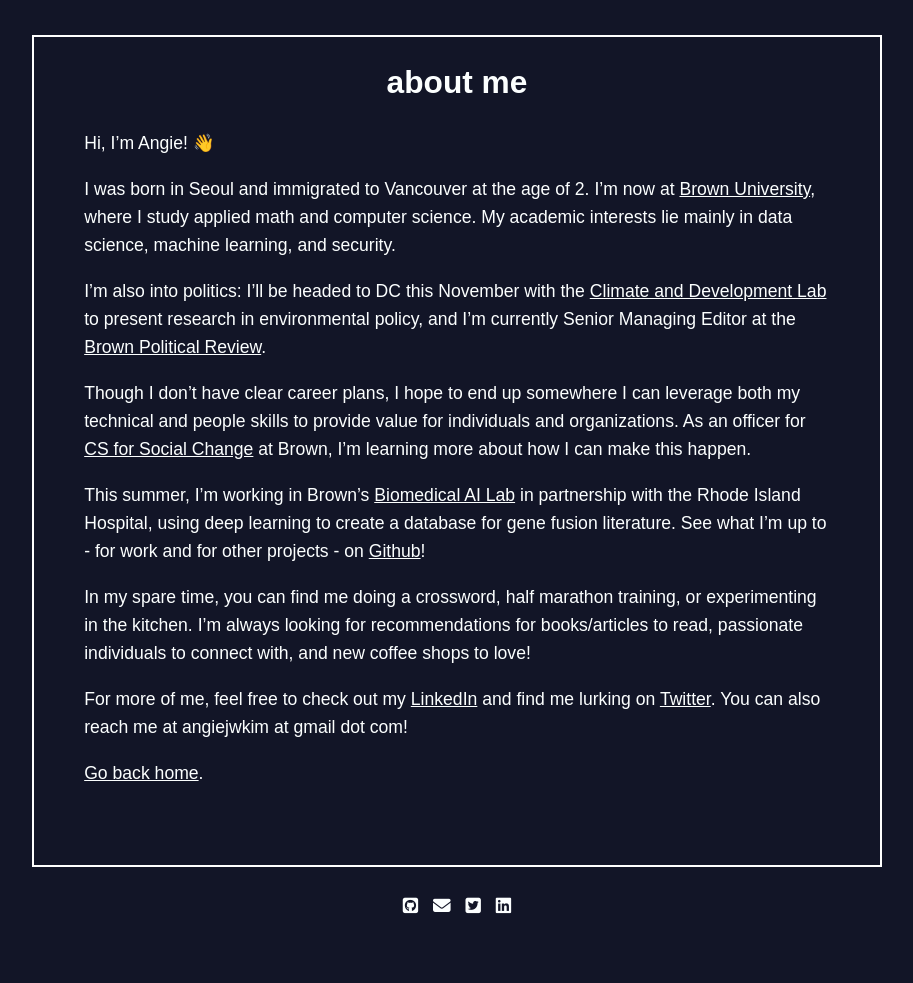
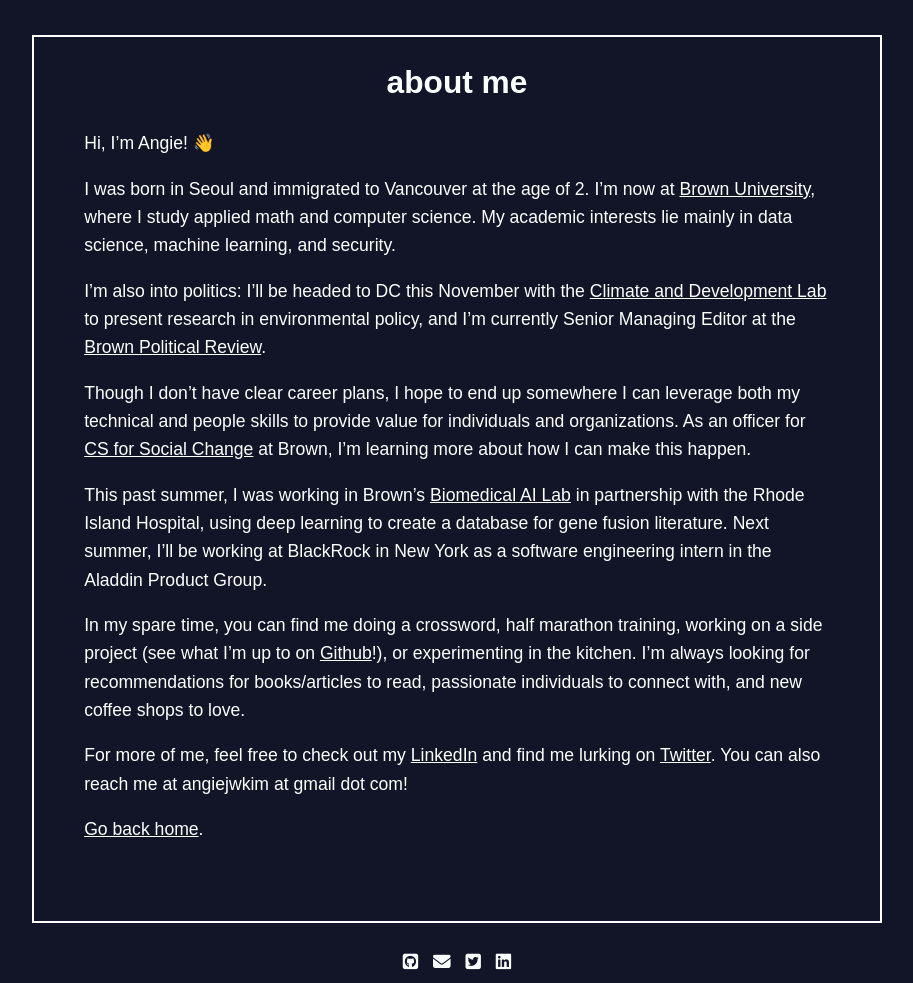
Before and after one commit to angiejwkim/angiejwkim.github.io, a Jekyll site: the page built from _pages/about.md, in a window 1280 px wide. Shown: the whole page, without its empty margins (183-1096 px from the left). Built offline with Jekyll 4.4.1, drawn with Linux system fonts in a browser that asks for light colours; nearby versions of some CDN libraries; before the commit the page ends 927 px from its top, so only the background shows below that.

Commit message:
update about

```diff
--- a/_pages/about.md
+++ b/_pages/about.md
@@ -13,9 +13,9 @@
 
 Though I don't have clear career plans, I hope to end up somewhere I can leverage both my technical and people skills to provide value for individuals and organizations. As an officer for [CS for Social Change](http://cssc.cs.brown.edu/) at Brown, I'm learning more about how I can make this happen.
 
-This summer, I'm working in Brown's [Biomedical AI Lab](https://www.brown.edu/Research/AI/research/) in partnership with the Rhode Island Hospital, using deep learning to create a database for gene fusion literature. See what I'm up to - for work and for other projects - on [Github](http://github.com/angiejwkim/)!
+This past summer, I was working in Brown's [Biomedical AI Lab](https://www.brown.edu/Research/AI/research/) in partnership with the Rhode Island Hospital, using deep learning to create a database for gene fusion literature. Next summer, I'll be working at BlackRock in New York as a software engineering intern in the Aladdin Product Group.
 
-In my spare time, you can find me doing a crossword, half marathon training, or experimenting in the kitchen. I'm always looking for recommendations for books/articles to read, passionate individuals to connect with, and new coffee shops to love!
+In my spare time, you can find me doing a crossword, half marathon training, working on a side project (see what I'm up to on [Github](http://github.com/angiejwkim/)!), or experimenting in the kitchen. I'm always looking for recommendations for books/articles to read, passionate individuals to connect with, and new coffee shops to love.
 
 For more of me, feel free to check out my [LinkedIn](https://www.linkedin.com/in/angiejwkim/) and find me lurking on [Twitter](http://twitter.com/angiejwkim). You can also reach me at angiejwkim at gmail dot com!
 
```
